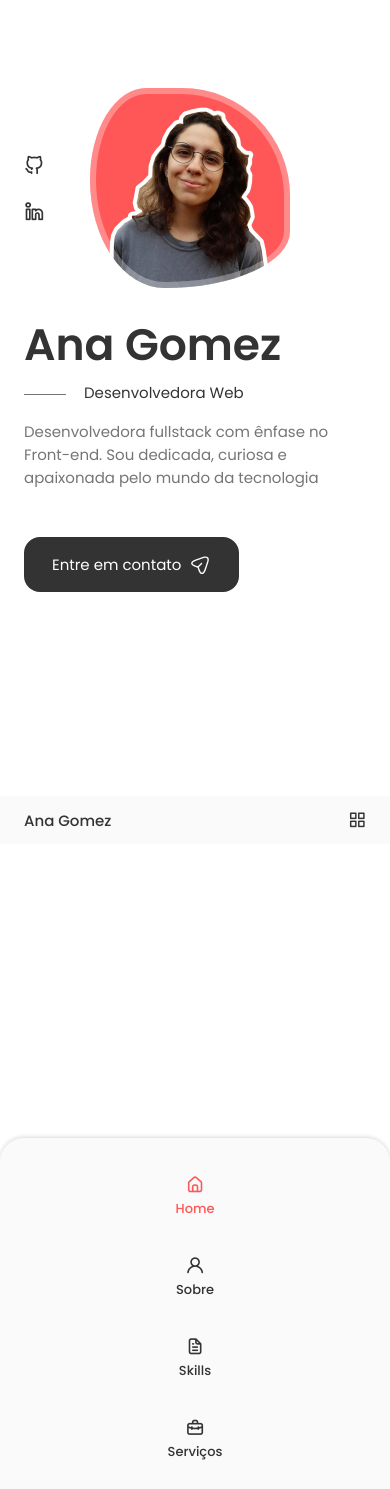
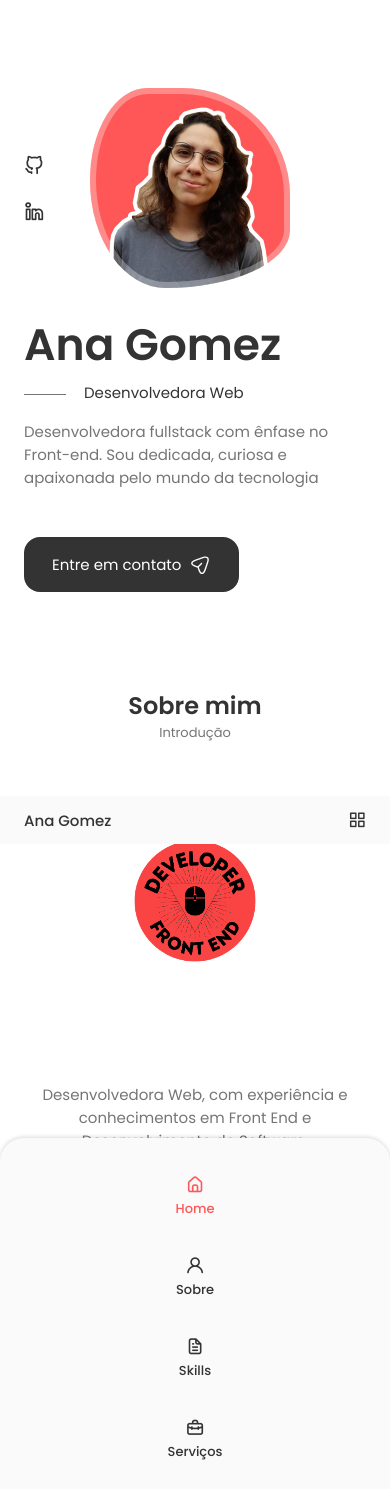
Before and after one commit to anafgomez/react-portfolio, a React (Create React App) app in the folder portfolio/: page / in a window 390 px wide. Before the commit the page ends 844 px from the top, so only its background shows below. Built offline with nearby package versions, Linux system fonts and the light colour scheme.

Commit message:
Update code and files section about me

```diff
--- a/portfolio/src/App.css
+++ b/portfolio/src/App.css
@@ -188,8 +188,16 @@
 
 /* For medium devices */
 @media screen and (max-width: 768px) {
+  body {
+    margin: 0 0 var(--header-height) 0;
+  }
+
   .section {
     padding: 2rem 0 4rem;
+  }
+
+  .section__subtitle {
+    margin-bottom: var(--mb-3);
   }
 }
 
--- a/portfolio/src/App.js
+++ b/portfolio/src/App.js
@@ -2,6 +2,7 @@
 import './App.css';
 import Header from './components/header/Header';
 import Home from './components/home/Home';
+import Sobre from './components/sobre/Sobre';
 
 const App = () => {
   return (
@@ -9,6 +10,7 @@
       <Header />
       <main className='main'>
         <Home />
+        <Sobre />
       </main>
 
     </>
--- /dev/null
+++ b/portfolio/src/components/sobre/Info.jsx
@@ -0,0 +1,11 @@
+import React from "react";
+
+const Info = () => {
+    return(
+        <div className="sobre__info grid">
+
+        </div>
+    )
+}
+
+export default Info
--- /dev/null
+++ b/portfolio/src/components/sobre/Sobre.jsx
@@ -0,0 +1,58 @@
+import React from "react";
+import "./sobre.css";
+import Logo from "../../assets/logo-portfolio.png"
+import CV from "../../assets/CV-Ana-Gomez.pdf"
+import Info from "./Info";
+
+const Sobre = () => {
+    return (
+        <section className="sobre section" id="sobre">
+            <h2 className="section__title">Sobre mim</h2>
+            <span className="section__subtitle">Introdução</span>
+
+            <div className="sobre__container container grid">
+                <img src={Logo} alt="" className="sobre__img" />
+                <div className="sobre__data">
+                    <Info />
+
+                    <p className="sobre__description">Desenvolvedora Web, com experiência e conhecimentos em Front End
+                                e Desenvolvimento de Software.<br/> <br/>
+                                Comecei minha carreira em 2021, ao ingressar em um curso de Desenvolvimento Web FullStack
+                                ofertado pela Labenu. Desde então,
+                                sigo estudando e me capacitando cada vez mais.
+                    </p>
+
+                    <a download="" href={CV} className="button button--flex">Download CV
+                        <svg
+                            class="button__icon"
+                            xmlns="http://www.w3.org/2000/svg"
+                            width="24"
+                            height="24"
+                            viewBox="0 0 24 24"
+                            fill="none"
+                        >
+                            <path
+                            d="M15.25 22.7502H9.25C3.82 22.7502 1.5 20.4302 1.5 15.0002V9.00024C1.5 3.57024 3.82 1.25024 9.25 1.25024H14.25C14.66 1.25024 15 1.59024 15 2.00024C15 2.41024 14.66 2.75024 14.25 2.75024H9.25C4.64 2.75024 3 4.39024 3 9.00024V15.0002C3 19.6102 4.64 21.2502 9.25 21.2502H15.25C19.86 21.2502 21.5 19.6102 21.5 15.0002V10.0002C21.5 9.59024 21.84 9.25024 22.25 9.25024C22.66 9.25024 23 9.59024 23 10.0002V15.0002C23 20.4302 20.68 22.7502 15.25 22.7502Z"
+                            fill="var(--container-color)"
+                            ></path>
+                            <path
+                            d="M22.25 10.7502H18.25C14.83 10.7502 13.5 9.42023 13.5 6.00023V2.00023C13.5 1.70023 13.68 1.42023 13.96 1.31023C14.24 1.19023 14.56 1.26023 14.78 1.47023L22.78 9.47023C22.99 9.68023 23.06 10.0102 22.94 10.2902C22.82 10.5702 22.55 10.7502 22.25 10.7502ZM15 3.81023V6.00023C15 8.58023 15.67 9.25023 18.25 9.25023H20.44L15 3.81023Z"
+                            fill="var(--container-color)"
+                            ></path>
+                            <path
+                            d="M13.25 13.7502H7.25C6.84 13.7502 6.5 13.4102 6.5 13.0002C6.5 12.5902 6.84 12.2502 7.25 12.2502H13.25C13.66 12.2502 14 12.5902 14 13.0002C14 13.4102 13.66 13.7502 13.25 13.7502Z"
+                            fill="var(--container-color)"
+                            ></path>
+                            <path
+                            d="M11.25 17.7502H7.25C6.84 17.7502 6.5 17.4102 6.5 17.0002C6.5 16.5902 6.84 16.2502 7.25 16.2502H11.25C11.66 16.2502 12 16.5902 12 17.0002C12 17.4102 11.66 17.7502 11.25 17.7502Z"
+                            fill="var(--container-color)"
+                            ></path>
+                        </svg>
+                    </a>
+                </div>
+            </div>
+        </section>
+    )
+}
+
+export default Sobre
--- /dev/null
+++ b/portfolio/src/components/sobre/sobre.css
@@ -0,0 +1,84 @@
+.sobre__container {
+    grid-template-columns: repeat(2, 1fr);
+    align-items: center;
+    column-gap: 4rem;
+}
+
+.sobre__img {
+    width: 350px;
+    height: 350px;
+    justify-self: center;
+}
+
+.sobre__info {
+    grid-template-columns: repeat(3, 140px);
+    gap: 0.5rem;
+    margin-bottom: var(--mb-2);
+}
+
+.sobre__description {
+    padding: 0 4rem 0 0;
+    margin-bottom: var(--mb-2-5);
+}
+
+/*===================== BREAKPOINTS ======================*/
+/* For large devices */
+@media screen and (max-width: 992px) {
+    .container {
+      margin-left: var(--mb-1-5);
+      margin-right: var(--mb-1-5);
+    }
+
+    .button {
+      padding: 1rem 1.75rem;
+    }
+
+    .button__icon {
+      width: 22px;
+      height: 22px;
+    }
+  }
+
+  /* For medium devices */
+  @media screen and (max-width: 768px) {
+    .sobre__container {
+        grid-template-columns: 1fr;
+        row-gap: 2.5rem;
+    }
+
+    .sobre__img {
+        width: 220px;
+        height: 220px;
+    }
+
+    .sobre__data {
+        text-align: center;
+    }
+
+    .sobre__info {
+        justify-content: center;
+    }
+
+    .sobre__description {
+        padding: 0 5rem;
+        margin-bottom: 2rem;
+    }
+  }
+
+  @media screen and (max-width: 576px) {
+    .sobre__info {
+        grid-template-columns: repeat(3, 1fr);
+    }
+
+    .sobre__description {
+        padding: 0;
+    }
+  }
+
+
+  /* For small devices */
+  @media screen and (max-width: 350px) {
+    .sobre__info {
+        grid-template-columns: repeat(2, 1fr);
+    }
+  }
```
Also changed, not shown: portfolio/src/assets/logo-portfolio.png (added).
